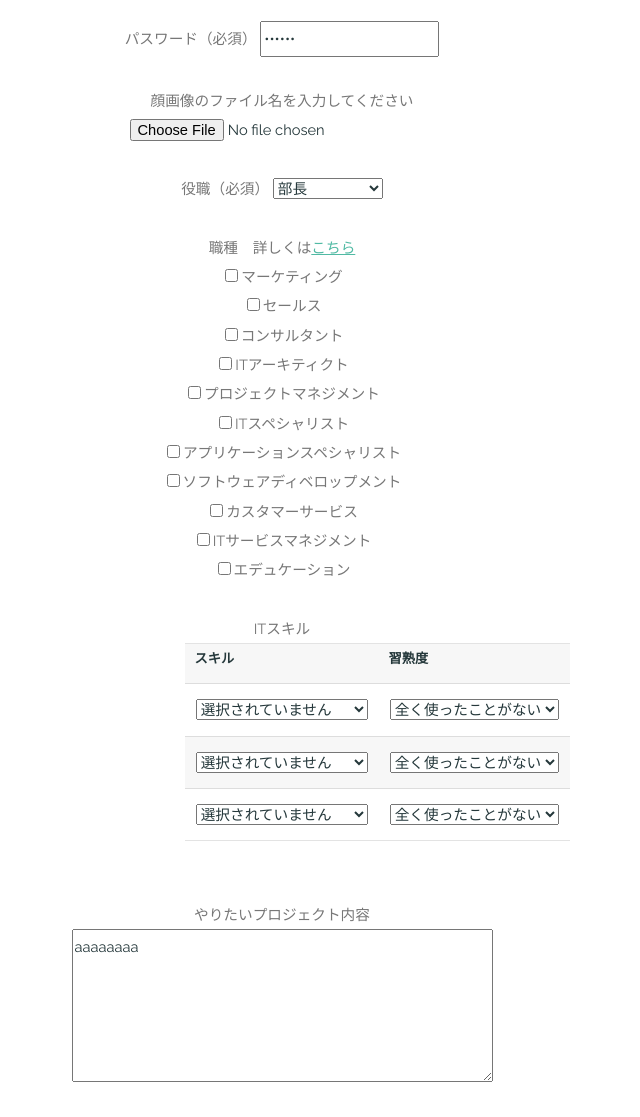
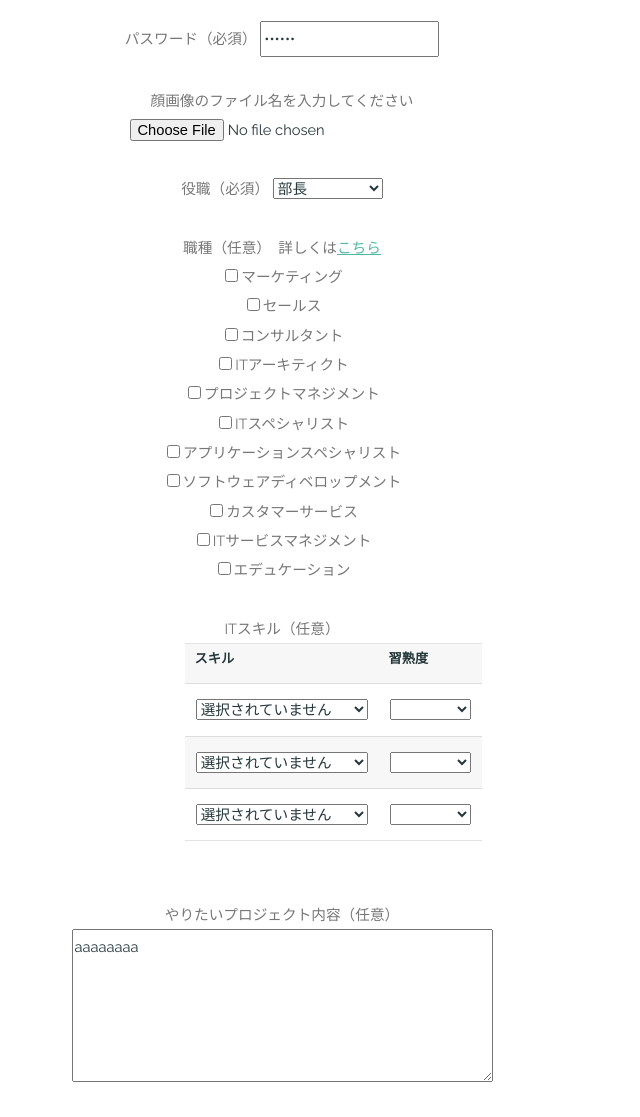
Before and after one commit to yayakisii/yayakisii, a PHP site: page /generic.php in a window 1280 px wide. Shown: the part 800-1917 px from the top of the page, without its empty margins (358-998 px from the left). Run offline with PHP 8.4, Linux system fonts and the light colour scheme; data comes from the database, SQL or seed files in the repository.

Commit message:
細かいbugの

```diff
--- a/htdocs/templated-retrospect/generic.php
+++ b/htdocs/templated-retrospect/generic.php
@@ -82,10 +82,10 @@
 							<option value="1">部長</option>
 							<option value="2">マネージャー</option>
 							<option value="3">リーダー</option>
-							<option value="4">スタッフ</option>
+							<option value="4">エンジニア</option>
 						</select><br><br>
 
-						職種　詳しくは<a href="diagram_01.png" target="blank">こちら</a><br>
+						職種（任意）　詳しくは<a href="diagram_01.png" target="blank">こちら</a><br>
 
 							<?php
 							$dsn = 'mysql:dbname=yayakasii;host=localhost:8889';
@@ -114,7 +114,7 @@
 							<th>スキル</th>
 							<th>習熟度</th>
 						</tr>
-						ITスキル<br>
+						ITスキル（任意）<br>
 							<?php
 							$dsn = 'mysql:dbname=yayakasii;host=localhost:8889';
 							$user = 'root';
@@ -139,7 +139,7 @@
 							    echo "</td>";
 							    echo "<td>";
 							    echo "<select name='level1'>";
-							    	echo "<option value='0'>全く使ったことがない";
+							    	echo "<option value='0'>　";
 							    	echo "<option value='1'>レベル１";
 							    	echo "<option value='2'>レベル２";
 							    	echo "<option value='3'>レベル３";
@@ -162,7 +162,7 @@
 							    echo "</td>";
 							    echo "<td>";
 							    echo "<select name='level2'>";
-							    	echo "<option value='0'>全く使ったことがない";
+							    	echo "<option value='0'>";
 							    	echo "<option value='1'>レベル１";
 							    	echo "<option value='2'>レベル２";
 							    	echo "<option value='3'>レベル３";
@@ -185,7 +185,7 @@
 							    echo "</td>";
 							    echo "<td>";
 							    echo "<select name='level3'>";
-							    	echo "<option value='0'>全く使ったことがない";
+							    	echo "<option value='0'>　";
 							    	echo "<option value='1'>レベル１";
 							    	echo "<option value='2'>レベル２";
 							    	echo "<option value='3'>レベル３";
@@ -202,7 +202,7 @@
 							?></table><br>
 					</div>
 
-						やりたいプロジェクト内容<br>
+						やりたいプロジェクト内容（任意）<br>
 						<textarea name="project" cols="50" rows="5">aaaaaaaa</textarea><br><br>
 
 						<input type="submit" value="送信">
```
